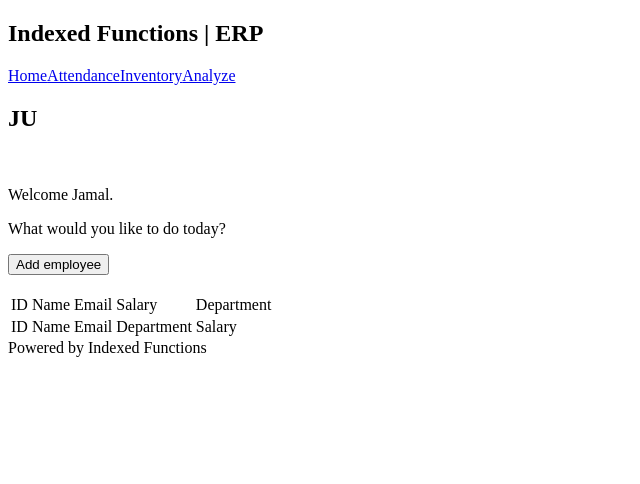
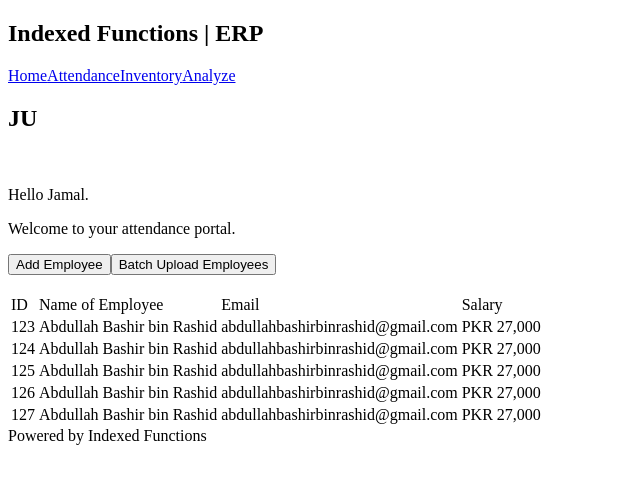
Before and after one commit to hash678/Cuckoo-Hashing, a Next.js app in the folder site/if-space/: page / in a window 1280 px wide. Shown: the top 484 px of the page, without its empty margins (0-640 px from the left). Built offline with nearby package versions, Linux system fonts and the light colour scheme.

Commit message:
Added employee add views

```diff
--- a/site/if-space/pages/index.js
+++ b/site/if-space/pages/index.js
@@ -5,10 +5,41 @@ import DefaultLayout from "../src/components/DefaultLayout";
 import {Button} from "react-bootstrap";
 import AddNewEmployee from "../src/components/AddNewEmployee";
 import {useState} from "react";
+import AddAttendanceRecord from "../src/components/AddAttendanceRecord";
 
 export default function Home() {
 
-    const [isShowAddNewEmployee, setIsShowAddNewEmployee] = useState(false)
+    const [isShowAddNewEmployee, setIsShowAddNewEmployee] = useState(false);
+    const [isBatch, setIsBatch] = useState(false);
+
+    const employeeData = [
+        {
+            id: 123,
+            name: "Abdullah Bashir bin Rashid",
+            email: "abdullahbashirbinrashid@gmail.com",
+            salary: "PKR 27,000"
+        },{
+            id: 124,
+            name: "Abdullah Bashir bin Rashid",
+            email: "abdullahbashirbinrashid@gmail.com",
+            salary: "PKR 27,000"
+        },{
+            id: 125,
+            name: "Abdullah Bashir bin Rashid",
+            email: "abdullahbashirbinrashid@gmail.com",
+            salary: "PKR 27,000"
+        },{
+            id: 126,
+            name: "Abdullah Bashir bin Rashid",
+            email: "abdullahbashirbinrashid@gmail.com",
+            salary: "PKR 27,000"
+        },{
+            id: 127,
+            name: "Abdullah Bashir bin Rashid",
+            email: "abdullahbashirbinrashid@gmail.com",
+            salary: "PKR 27,000"
+        },
+    ];
 
   return (
     <DefaultLayout >
@@ -19,12 +50,32 @@ export default function Home() {
       </Head>
 
         <br/>
+        <main>
             <div className="flex flex-wrap">
-            <p className="text-black font-light">Welcome Jamal. <br/>
-            <p className="font-bold text-lg">What would you like to do today?</p>
+                <p className="text-black font-light">Hello Jamal. <br/>
+                    <p className="font-bold text-lg">Welcome to your attendance portal.</p>
                 </p>
-            <Button onClick={() => {setIsShowAddNewEmployee(true)}} className="focus:outline-none mb-8 bg-pink-500 px-4 py-2 rounded-md text-white ml-auto">Add employee</Button>
-
+                <div className="ml-auto">
+                    <Button
+                        className="focus:outline-none mb-8 bg-pink-500 hover:bg-pink-600 px-4 py-2 rounded-md text-white mr-2"
+                        style={{ marginBottom: "0" }}
+                        onClick={() => {
+                            setIsBatch(false);
+                            setIsShowAddNewEmployee(true) ;
+                        }}
+                    >
+                        Add Employee
+                    </Button>
+                    <Button
+                        onClick={() => {
+                            setIsBatch(true);
+                            setIsShowAddNewEmployee(true);
+                        }}
+                        className="focus:outline-none mb-8 bg-pink-500 hover:bg-pink-600 px-4 py-2 rounded-md text-white ml-2"
+                    >
+                        Batch Upload Employees
+                    </Button>
+                </div>
             </div>
 
             <br/>
@@ -34,27 +85,32 @@ export default function Home() {
                 <thead>
                 <tr className="bg-black text-white px-4 text-center">
                     <td className="font-bold">ID</td>
-                <td className="font-bold">Name</td>
-                <td className="font-bold">Email</td>
-                <td className="font-bold">Salary</td>
-
-                <td className="font-bold">Department</td>
+                    <td className="font-bold">Name of Employee</td>
+                    <td className="font-bold w-1/3">Email</td>
+                    <td className="font-bold w-1/4">Salary</td>
                 </tr>
                 </thead>
                 <tbody>
-           <tr className="text-center">
-               <td>ID</td>
-               <td>Name</td>
-               <td>Email</td>
-               <td>Department</td>
-               <td>Salary</td>
+                { employeeData.map( val => {
+                    return (
+                        <tr className="text-center h-16">
+                            <td>{val?.id ?? `NULL`}</td>
+                            <td>{val?.name ?? `No Name`}</td>
+                            <td>{val?.email ?? `No Email Found`}</td>
+                            <td>{val?.salary ?? `No Salary`}</td>
                         </tr>
+                    )
+                } ) }
+
                 </tbody>
             </table>
 
-        <AddNewEmployee isShow={isShowAddNewEmployee} onClose={() => {setIsShowAddNewEmployee(false)}}/>
-
-
+            <AddNewEmployee
+                isShow={isShowAddNewEmployee}
+                onClose={() => {setIsShowAddNewEmployee(false)}}
+                batch={isBatch}
+            />
+        </main>
     </DefaultLayout>
   )
 }
--- a/site/if-space/src/components/AddAttendanceRecord/index.js
+++ b/site/if-space/src/components/AddAttendanceRecord/index.js
@@ -16,7 +16,7 @@ export default function AddAttendanceRecord({ isShow, onClose, batch, }){
 
     return (
             <Modal id="fullScreenModalId" show={isShow} onHide={onClose} dialogClassName="fullscreen-modal" >
-                <div className="bg-white w-1/3 p-8">
+                <div className="bg-white w-1/2 p-8">
                     <div className="mb-5">
                         <div className="flex flex-row w-full">
                             <h1 className="font-bold text-2xl">{`Add Attendance Record${batch && 's'}`}</h1>
--- a/site/if-space/src/components/AddNewEmployee/index.js
+++ b/site/if-space/src/components/AddNewEmployee/index.js
@@ -1,7 +1,7 @@
 import {Button, Form, Modal} from "react-bootstrap";
 import { Controller, useForm } from "react-hook-form";
 
-export default function AddNewEmployee({isShow, onClose}){
+export default function AddNewEmployee({isShow, onClose, batch, }){
 
 
     const {
@@ -15,45 +15,133 @@ export default function AddNewEmployee({isShow, onClose}){
     }
 
     return (
-        <Modal id="fullScreenModalId" show={isShow} onHide={onClose} dialogClassName="fullscreen-modal" >
-            <div className="bg-white w-8/12 p-8" style={{ height: "80%" }}>
-                <div className="mb-4">
+        <Modal
+            id="fullScreenModalId" show={isShow} onHide={onClose} dialogClassName="fullscreen-modal" >
+            <div className="bg-white w-1/2 p-8">
+                <div className="mb-5">
                     <div className="flex flex-row w-full">
-                        <h1>Add New Employee</h1>
+                        <h1 className="font-bold text-2xl">{`Add Employee Record${batch ? 's' : ''}`}</h1>
                         <Button closeButton className="ml-auto font-bold text-lg" onClick={onClose}>X</Button>
                     </div>
                 </div>
 
-                <div>
-                    <Form onSubmit={handleSubmit(onSubmit)} className="flex flex-col justify-start items-start">
-
+                <div className="">
+                    {
+                        !batch &&
+                        <Form onSubmit={handleSubmit(onSubmit)} className="flex flex-col">
                             <Form.Group className="w-full">
+                                <div className="flex flex-row w-full">
                                     <Controller
                                         render={({ field }) => (
                                             <Form.Control
-                                        className="w-full focus:outline-none border h-12 px-4 mb-4 w-full"
+                                                className="w-1/2 mr-2 focus:outline-none border h-12 px-4 mb-4 w-full"
                                                 required
-                                        placeholder="Name"
+                                                placeholder="Employee ID"
                                                 {...field}
                                                 isInvalid={!!errors.name}
+                                            />
+                                        )}
+                                        name="id"
+                                        control={control}
+                                        rules={{
+                                            required: "Please enter the employee's ID",
+                                        }}
+                                    />
+
+                                    <Controller
+                                        render={({ field }) => (
+                                            <Form.Control
+                                                className="w-1/2 ml-2 focus:outline-none border h-12 px-4 mb-4 w-full"
+                                                required
+                                                placeholder="Employee Name"
+                                                {...field}
+                                                isInvalid={!!errors.date}
                                             />
                                         )}
                                         name="name"
                                         control={control}
                                         rules={{
-                                    required: "Please enter an employee name",
+                                            required: "Please enter the employee's name",
+                                        }}
+                                    />
+                                </div>
+
+                                <Controller
+                                    render={({ field }) => (
+                                        <Form.Control
+                                            className="w-1/2 ml-2 focus:outline-none border h-12 px-4 mb-4 w-full"
+                                            required
+                                            placeholder="Employee Email"
+                                            {...field}
+                                            isInvalid={!!errors.date}
+                                        />
+                                    )}
+                                    name="email"
+                                    control={control}
+                                    rules={{
+                                        required: "Please enter the employee's email",
+                                    }}
+                                />
+
+                                <Controller
+                                    render={({ field }) => (
+                                        <Form.Control
+                                            className="w-1/2 ml-2 focus:outline-none border h-12 px-4 mb-4 w-full"
+                                            required
+                                            placeholder="Employee Salary"
+                                            {...field}
+                                            isInvalid={!!errors.date}
+                                        />
+                                    )}
+                                    name="salary"
+                                    control={control}
+                                    rules={{
+                                        required: "Please enter the employee's salary",
                                     }}
                                 />
                             </Form.Group>
 
                             <Button
                                 type="submit"
-                            className="focus:outline-none mb-8 bg-pink-500 px-4 py-2 rounded-md text-white self-end"
+                                className="focus:outline-none mb-8 bg-pink-500 px-4 py-2 rounded-md text-white self-end w-5/12"
                             >
-                            Add employee
+                                Add Record
                             </Button>
+                        </Form>
+                    }
 
+                    {
+                        batch &&
+                        <Form onSubmit={handleSubmit(onSubmit)} className="flex flex-col">
+                            <Form.Group className="flex flex-row w-full justify-center items-center">
+                                <Controller
+                                    render={({ field }) => (
+                                        <Form.Control
+                                            className="w-1/2 mr-2 focus:outline-none border h-10 px-4 w-full"
+                                            required
+                                            placeholder="Upload CSV"
+                                            {...field}
+                                            isInvalid={!!errors.file}
+                                        />
+                                    )}
+                                    name="csvFile"
+                                    control={control}
+                                    rules={{
+                                        required: "Please upload a CSV file",
+                                    }}
+                                />
+
+                                <Button
+                                    type="submit"
+                                    className="focus:outline-none mb-8 bg-pink-500 px-4 py-2 rounded-md text-white self-end w-5/12"
+                                    style={{ marginBottom: "0" }}
+                                >
+                                    Add Record
+                                </Button>
+                            </Form.Group>
                         </Form>
+                    }
+
                 </div>
             </div>
         </Modal>
```
Also changed, not shown: site/if-space/pages/attendance.js (+2 -11 lines). Lines whose indentation alone changed are shown as unchanged.
